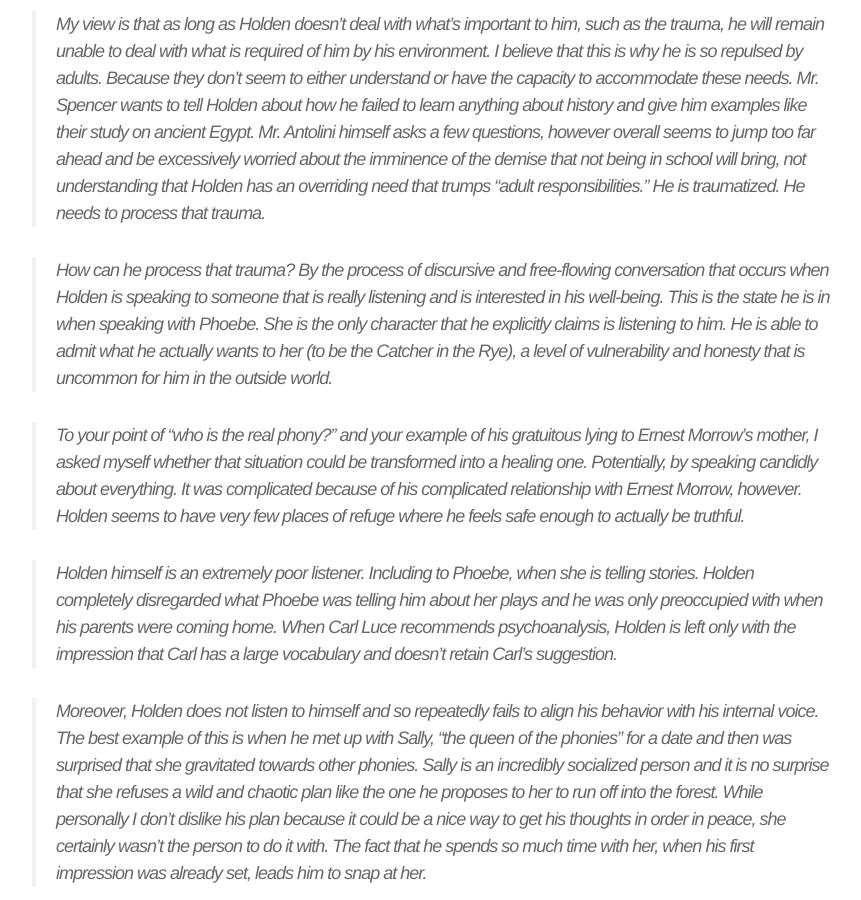
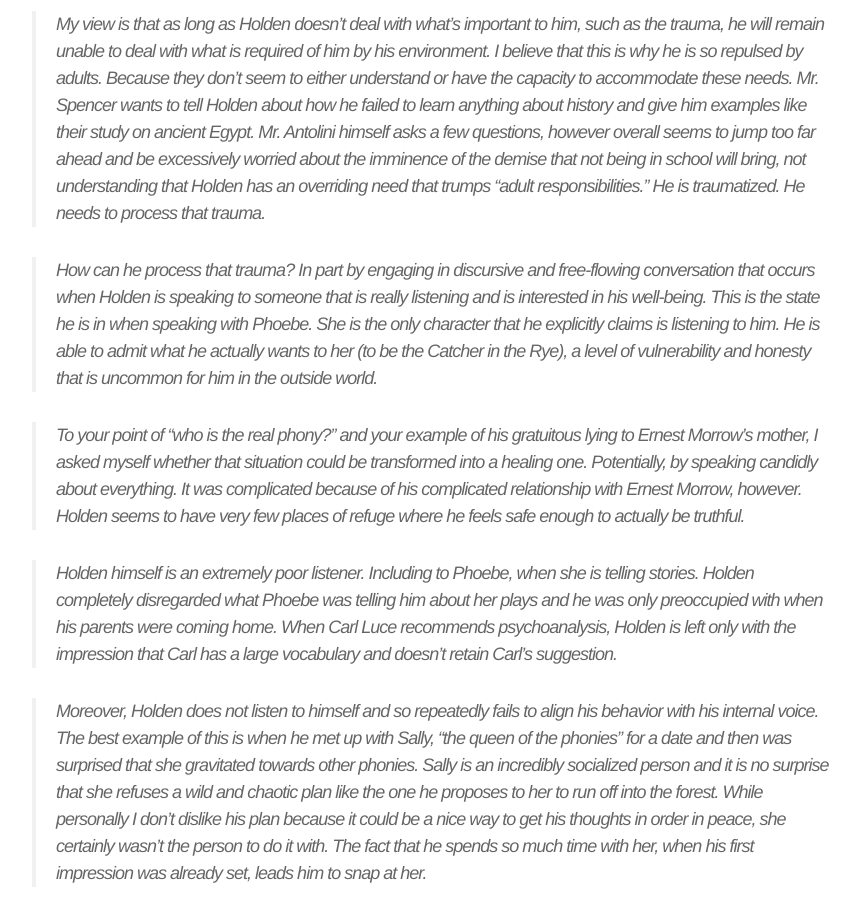
Before and after one commit to alitoiu/alitoiu.github.io, a Jekyll site: the page built from _posts/2019-07-24-Holden.markdown, in a window 1280 px wide and 900 px high, scrolled down 1097 px. Shown: the whole window, without its empty margins (208-1069 px from the left). Built offline with Jekyll 4.4.1, drawn with Linux system fonts in a browser that asks for light colours.

Commit message:
Minor holden change

```diff
--- a/_posts/2019-07-24-Holden.markdown
+++ b/_posts/2019-07-24-Holden.markdown
@@ -20,7 +20,7 @@ Another e-mail I wrote, related somewhat to [Preference Falsification]({% post_u
 
 > My view is that as long as Holden doesn't deal with what's important to him, such as the trauma, he will remain unable to deal with what is required of him by his environment. I believe that this is why he is so repulsed by adults. Because they don't seem to either understand or have the capacity to accommodate these needs. Mr. Spencer wants to tell Holden about how he failed to learn anything about history and give him examples like their study on ancient Egypt. Mr. Antolini himself asks a few questions, however overall seems to jump too far ahead and be excessively worried about the imminence of the demise that not being in school will bring, not understanding that Holden has an overriding need that trumps "adult responsibilities." He is traumatized. He needs to process that trauma.
 
-> How can he process that trauma? By the process of discursive and free-flowing conversation that occurs when Holden is speaking to someone that is really listening and is interested in his well-being. This is the state he is in when speaking with Phoebe. She is the only character that he explicitly claims is listening to him. He is able to admit what he actually wants to her (to be the Catcher in the Rye), a level of vulnerability and honesty that is uncommon for him in the outside world.
+> How can he process that trauma? In part by engaging in discursive and free-flowing conversation that occurs when Holden is speaking to someone that is really listening and is interested in his well-being. This is the state he is in when speaking with Phoebe. She is the only character that he explicitly claims is listening to him. He is able to admit what he actually wants to her (to be the Catcher in the Rye), a level of vulnerability and honesty that is uncommon for him in the outside world.
 
 > To your point of "who is the real phony?" and your example of his gratuitous lying to Ernest Morrow's mother, I asked myself whether that situation could be transformed into a healing one. Potentially, by speaking candidly about everything. It was complicated because of his complicated relationship with Ernest Morrow, however. Holden seems to have very few places of refuge where he feels safe enough to actually be truthful.
 
```
